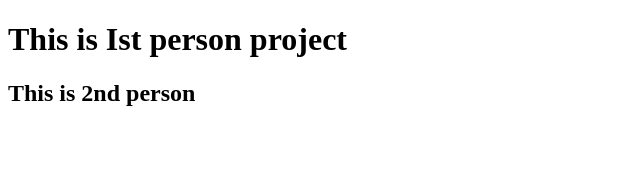
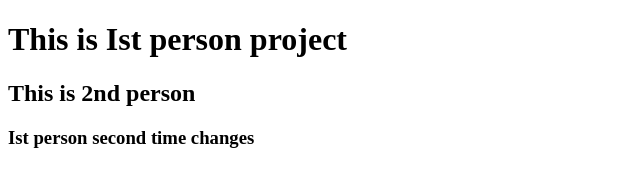
Before and after one commit to Gayatrigjd/Ist-person-project, a plain HTML site: page index.html in a window 1280 px wide. Shown: the whole page, without its empty margins (0-640 px from the left). Drawn offline with Linux system fonts and the light colour scheme.

Commit message:
Ist person changes

```diff
--- a/index.html
+++ b/index.html
@@ -8,5 +8,6 @@
 <body>
    <h1>This is  Ist person project</h1>
    <h2>This is 2nd person</h2>
+   <h3>Ist person second time changes</h3>
 </body>
 </html>
```
